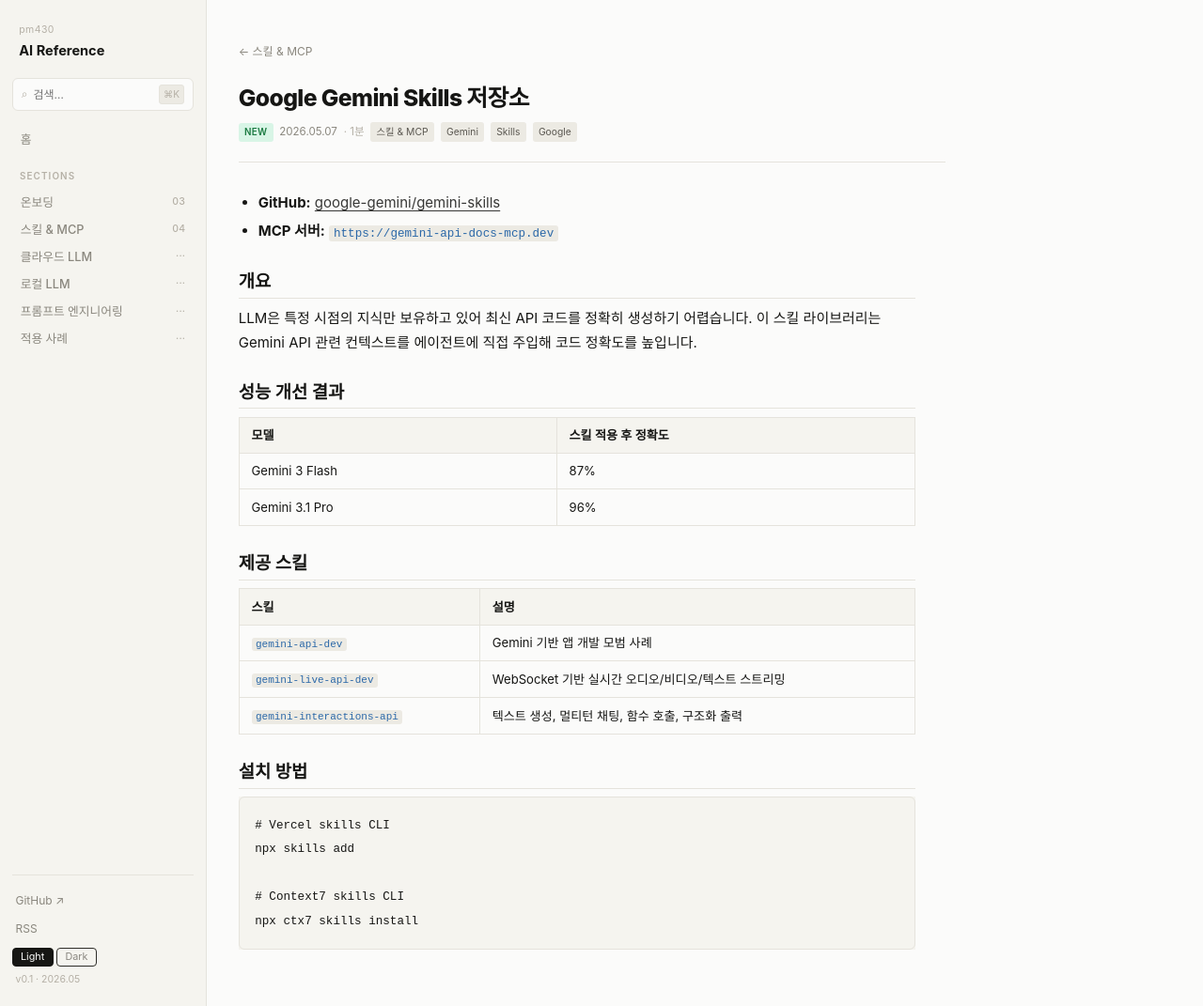
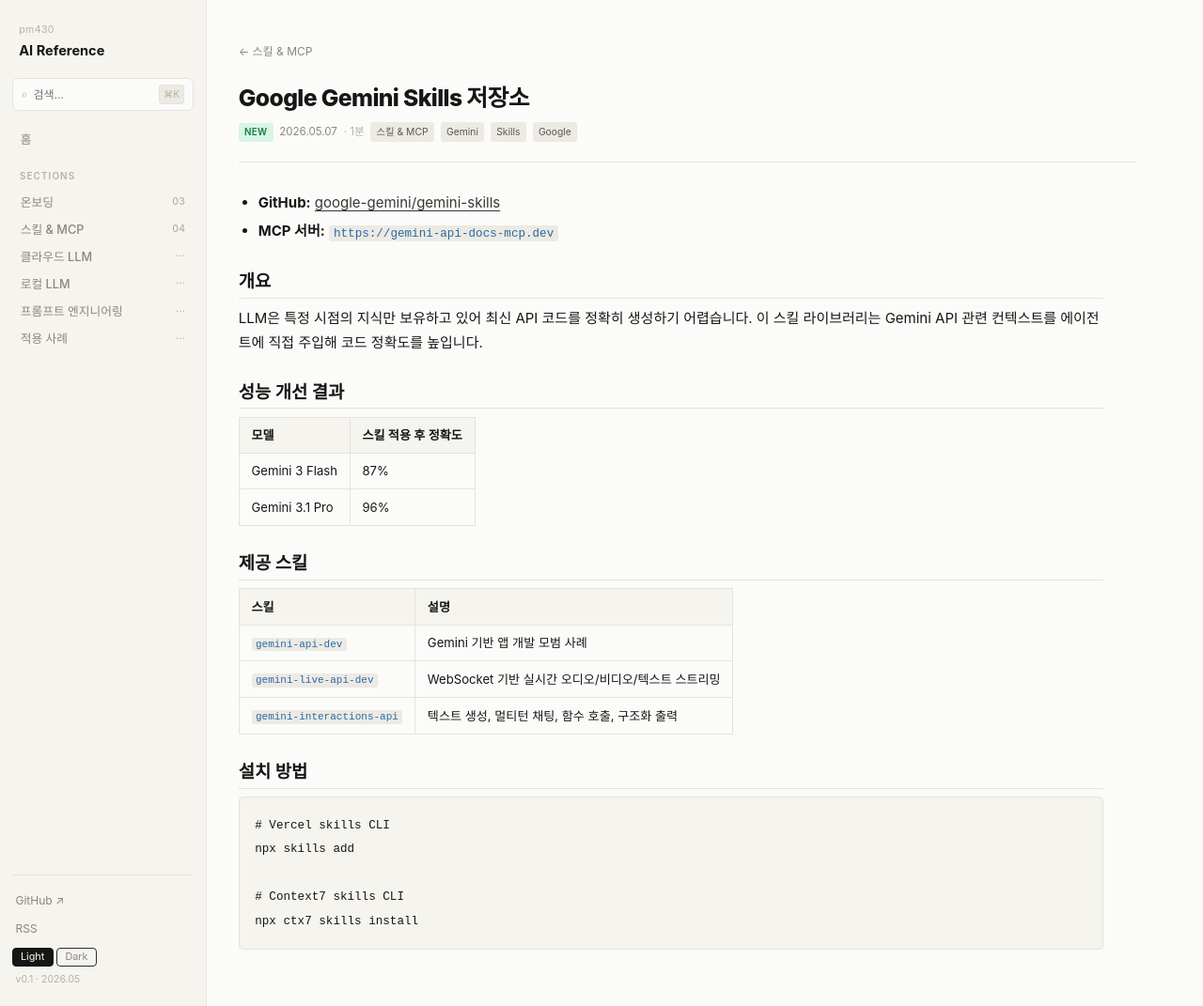
Before and after one commit to pm430/ai-reference, a Jekyll site: the page built from _posts/2026-05-07-gemini-skills.md, in a window 1280 px wide and 1071 px high. Shown: the whole window at 94% size. Built offline with Jekyll 4.4.1, drawn with Linux system fonts in a browser that asks for light colours.

Commit message:
Increase post and page width for better readability and ensure table responsiveness

```diff
--- a/assets/css/style.css
+++ b/assets/css/style.css
@@ -210,7 +210,7 @@
 }
 
 .page-wrapper {
-  max-width: 820px;
+  max-width: 1024px;
   padding: 2.75rem 2.25rem;
 }
 
@@ -603,7 +603,7 @@
 }
 
 /* ===== Post Content ===== */
-.post-content { max-width: 720px; }
+.post-content { max-width: 920px; width: 100%; }
 
 .post-content h2, .post-content h3, .post-content h4 {
   margin: 1.9rem 0 0.55rem;
@@ -662,6 +662,8 @@
   border-collapse: collapse;
   margin-bottom: 1.5rem;
   font-size: 0.875rem;
+  display: block;
+  overflow-x: auto;
 }
 .post-content th, .post-content td {
   border: 1px solid var(--border);
```
